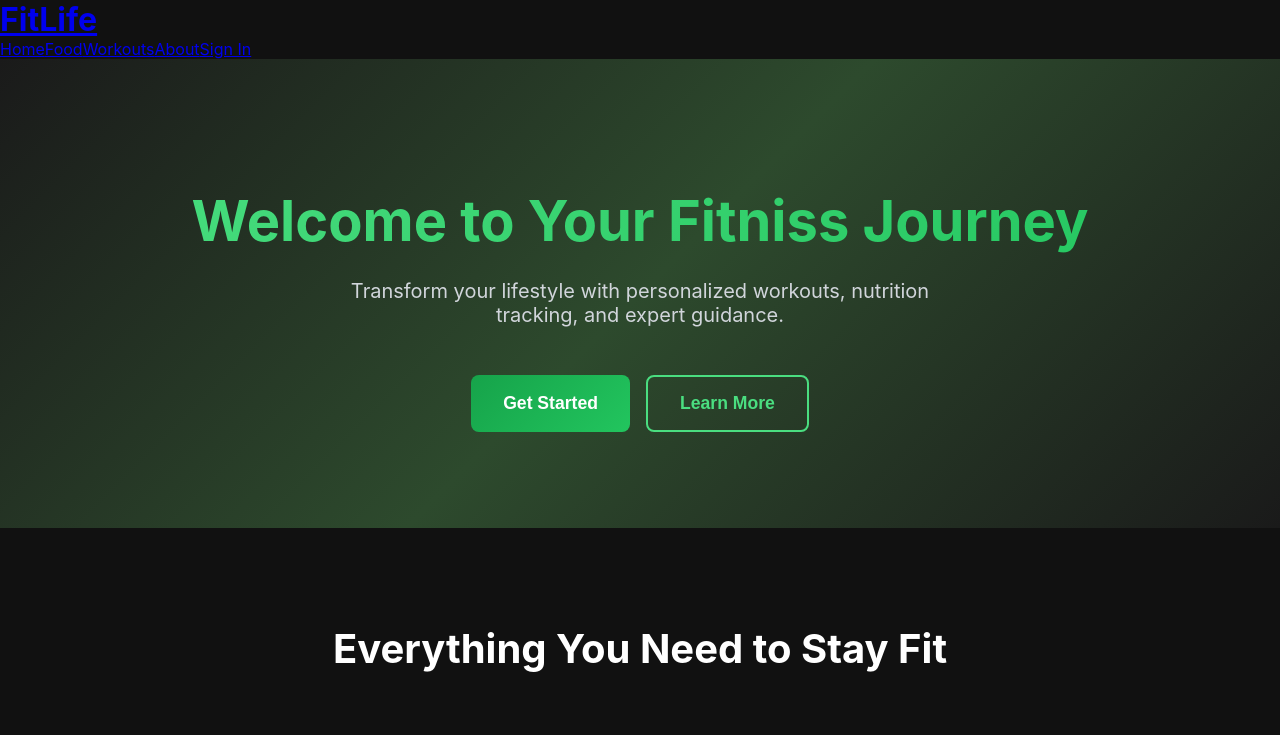
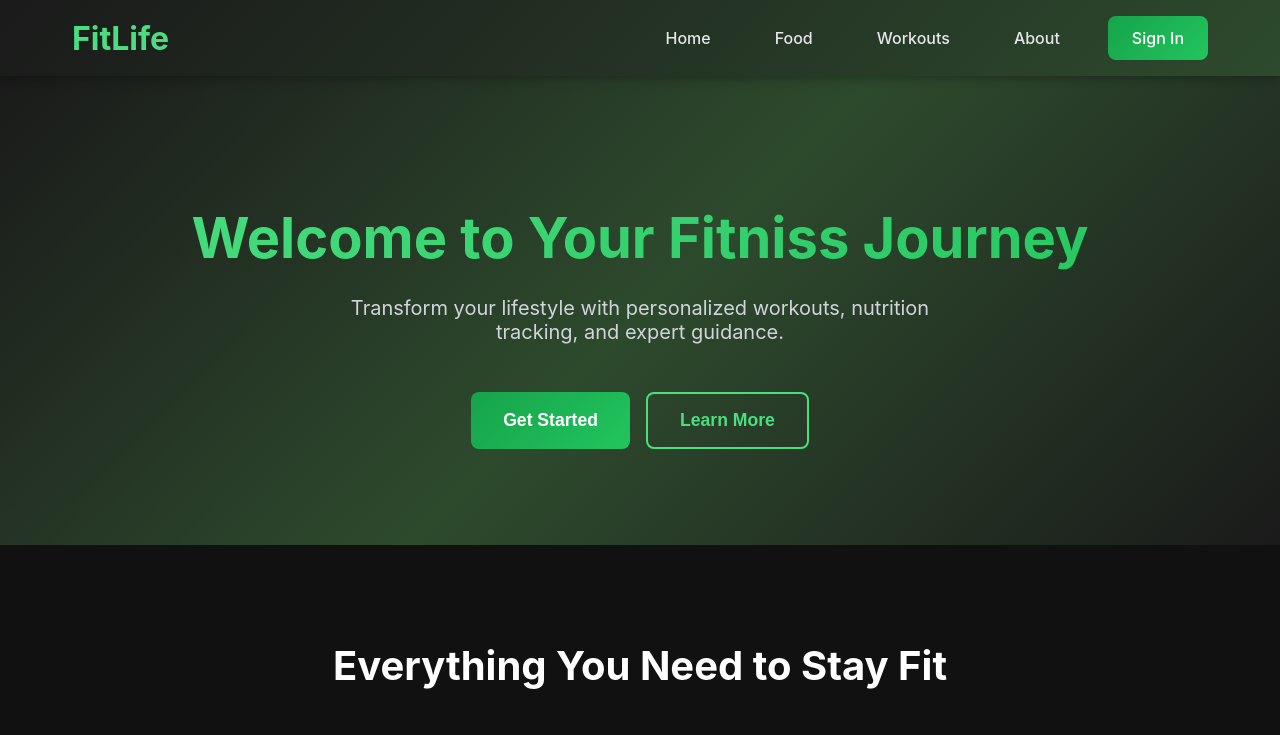
Before and after one commit to ASULandon17/fitnis, a React (Create React App) app: page / in a window 1280 px wide. Shown: the top 735 px of the page. Built offline with nearby package versions, Linux system fonts and the light colour scheme.

Commit message:
add header styling

```diff
--- a/src/components/Header.css
+++ b/src/components/Header.css
@@ -1,3 +1,65 @@
+.header {
+  background: linear-gradient(135deg, #1a1a1a 0%, #2d4a2d 100%);
+  padding: 1rem 0;
+  box-shadow: 0 2px 10px rgba(0, 0, 0, 0.3);
+  position: sticky;
+  top: 0;
+  z-index: 100;
+}
+
+.header-container {
+  max-width: 1200px;
+  margin: 0 auto;
+  display: flex;
+  justify-content: space-between;
+  align-items: center;
+  padding: 0 2rem;
+}
+
+.logo h1 {
+  color: #4ade80;
+  font-size: 2rem;
+  font-weight: bold;
+  text-decoration: none;
+  margin: 0;
+}
+
+.logo {
+  text-decoration: none;
+}
+
+.nav {
+  display: flex;
+  gap: 2rem;
+  align-items: center;
+}
+
+.nav-link {
+  color: #e5e7eb;
+  text-decoration: none;
+  font-weight: 500;
+  padding: 0.5rem 1rem;
+  border-radius: 0.5rem;
+  transition: all 0.3s ease;
+}
+
+.nav-link:hover {
+  color: #4ade80;
+  background-color: rgba(74, 222, 128, 0.1);
+}
+
+.signin-btn {
+  background: linear-gradient(135deg, #16a34a 0%, #22c55e 100%);
+  color: white !important;
+  border: none;
+  padding: 0.75rem 1.5rem;
+}
+
+.signin-btn:hover {
+  background: linear-gradient(135deg, #15803d 0%, #16a34a 100%);
+  transform: translateY(-1px);
+}
+
 .profile-link {
   display: flex;
   align-items: center;
```
